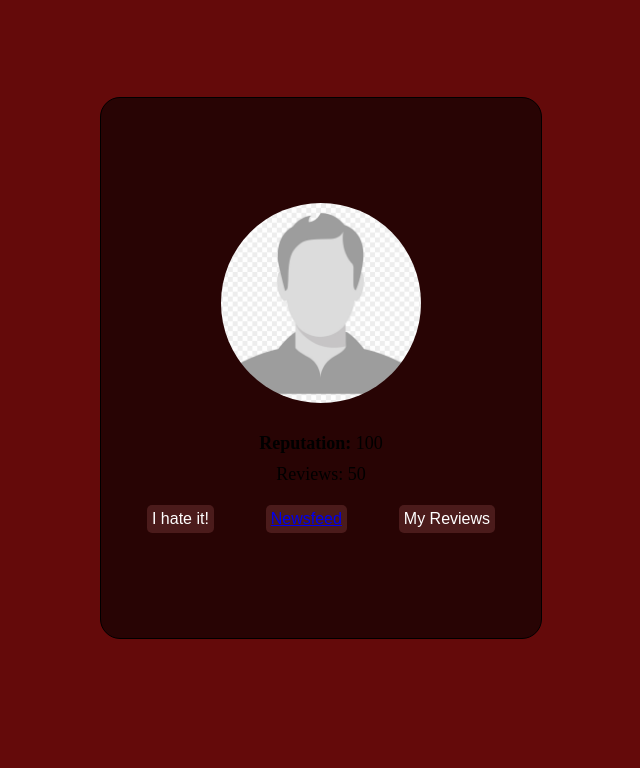
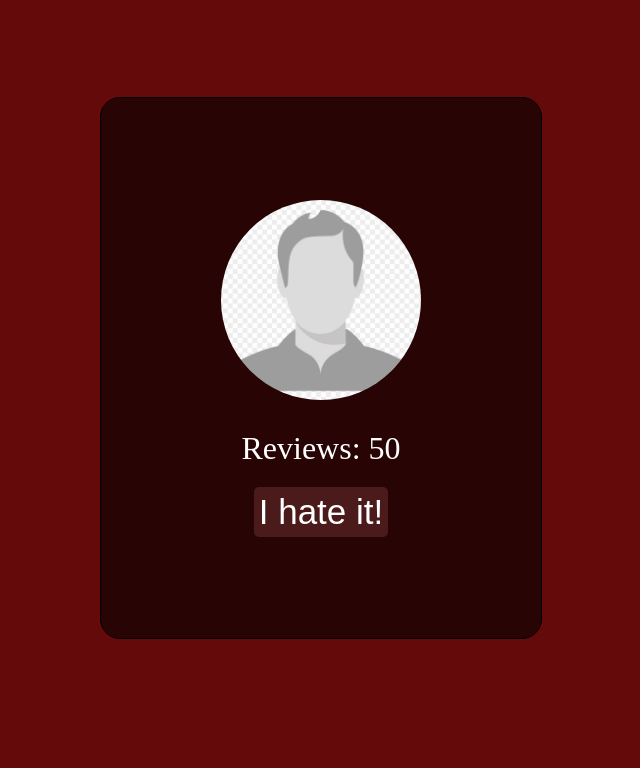
Before and after one commit to HaidauRobert/ProiectTW2023, a PHP site: page /ProiectTW2023/app/views/home.view.php in a window 1280 px wide. Shown: the part 142-910 px from the top of the page, without its empty margins (319-959 px from the left). Run offline with PHP 8.4, Linux system fonts and the light colour scheme; a stand-in replaces the project's code that opens the database connection; some libraries are stand-ins or nearby versions.

Commit message:
finished home page

```diff
--- a/MVC/app/controllers/Admin.php
+++ b/MVC/app/controllers/Admin.php
@@ -4,8 +4,6 @@ ini_set('display_errors', 1);
 error_reporting(E_ALL);
 class Admin extends Controller {
     public function index() {
-        echo "This is the controller of the admin page.";
-
         $m = new Model;
         check_login($m->connection);
         $adminModel = new AdminModel();
--- a/MVC/app/controllers/Changepassword.php
+++ b/MVC/app/controllers/Changepassword.php
@@ -2,8 +2,6 @@
 require_once __DIR__ . '/../models/ChangePasswordModel.php';
 class Changepassword extends Controller {
     public function index() {
-        echo "This is the controller of the Change Password page.";
-
         $model = new Model();
         check_login($model->connection);
         $changePasswordModel = new ChangePasswordModel();
--- a/MVC/app/controllers/Home.php
+++ b/MVC/app/controllers/Home.php
@@ -4,7 +4,6 @@ ini_set('display_errors', 1);
 error_reporting(E_ALL);
 class Home extends Controller {
     public function index() {
-        echo "This is the controller of the Home page.";
         $model = new Model();
         $data = array();
         $homeModel = new HomeModel();
--- a/MVC/app/controllers/Login.php
+++ b/MVC/app/controllers/Login.php
@@ -4,7 +4,6 @@ require_once __DIR__ . '/../models/LoginModel.php';
 
 class Login extends Controller {
     public function index() {
-        echo "This is the controller of the Login page.";
         $loginModel = new LoginModel();
         $data = array();
                 if ($_SERVER['REQUEST_METHOD']=="POST")
--- a/MVC/app/controllers/Myprofile.php
+++ b/MVC/app/controllers/Myprofile.php
@@ -4,8 +4,6 @@ ini_set('display_errors', 1);
 error_reporting(E_ALL);
 class Myprofile extends Controller {
     public function index() {
-        echo "This is the controller of the My Profile page.";
-
         $model = new Model();
         check_login($model->connection);
         $MyProfileModel = new MyProfileModel();
--- a/MVC/app/controllers/Signup.php
+++ b/MVC/app/controllers/Signup.php
@@ -2,7 +2,6 @@
 require_once __DIR__ . '/../models/SignupModel.php';
 class Signup extends Controller {
     public function index() {
-        echo "This is the controller of the Signup page.";
         $signupModel = new SignupModel();
         $data = array();
         if ($_SERVER['REQUEST_METHOD'] == "POST") {
--- a/MVC/app/views/home.view.php
+++ b/MVC/app/views/home.view.php
@@ -89,18 +89,19 @@
       .user-info {
         text-align: center;
         margin-top: 20px;
+        color:white;
       }
 
       /* username */
       .username {
-        font-size: 24px;
+        font-size: 250%;
         font-weight: bold;
       }
 
       /* reputation and reviews */
       .reputation,
       .reviews {
-        font-size: 18px;
+        font-size: 200%;
         margin-top: 10px;
       }
 
@@ -120,7 +121,7 @@
 	        border-radius: 5px;
 	        background-color: rgb(75, 27, 27);
 	        color: #fff;
-	        font-size: 16px;
+	        font-size: 35px;
 	        cursor: pointer;
         }
 
@@ -180,13 +181,10 @@
         <div class="username">  <?php if (!empty($data['name'])): ?>
                                 <?php echo $data['name']; ?>
                                 <?php endif; ?></div>
-        <div class="reputation"><b>Reputation:</b> 100</div>
         <div class="reviews">Reviews: 50</div>
       </div>
       <div class="buttons">
-        <button class="newsfeed-page-button">I hate it!</button>
-        <button class="newsfeed-page-button"><a href="Newsfeed">Newsfeed</button>
-        <button class="newsfeed-page-button">My Reviews</button>
+      <a href="newpost"><button class="newsfeed-page-button">I hate it!</button></a>
       </div>
     </div>
   </div>
```
